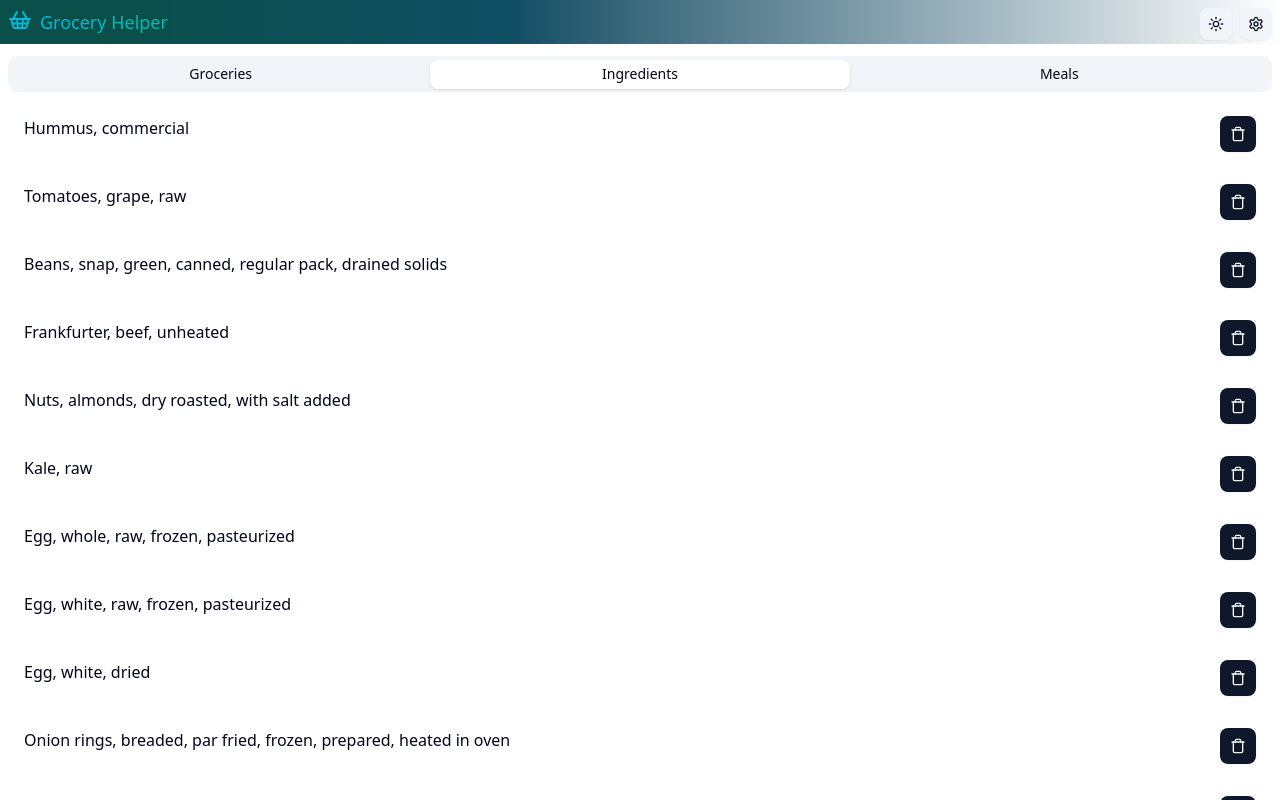
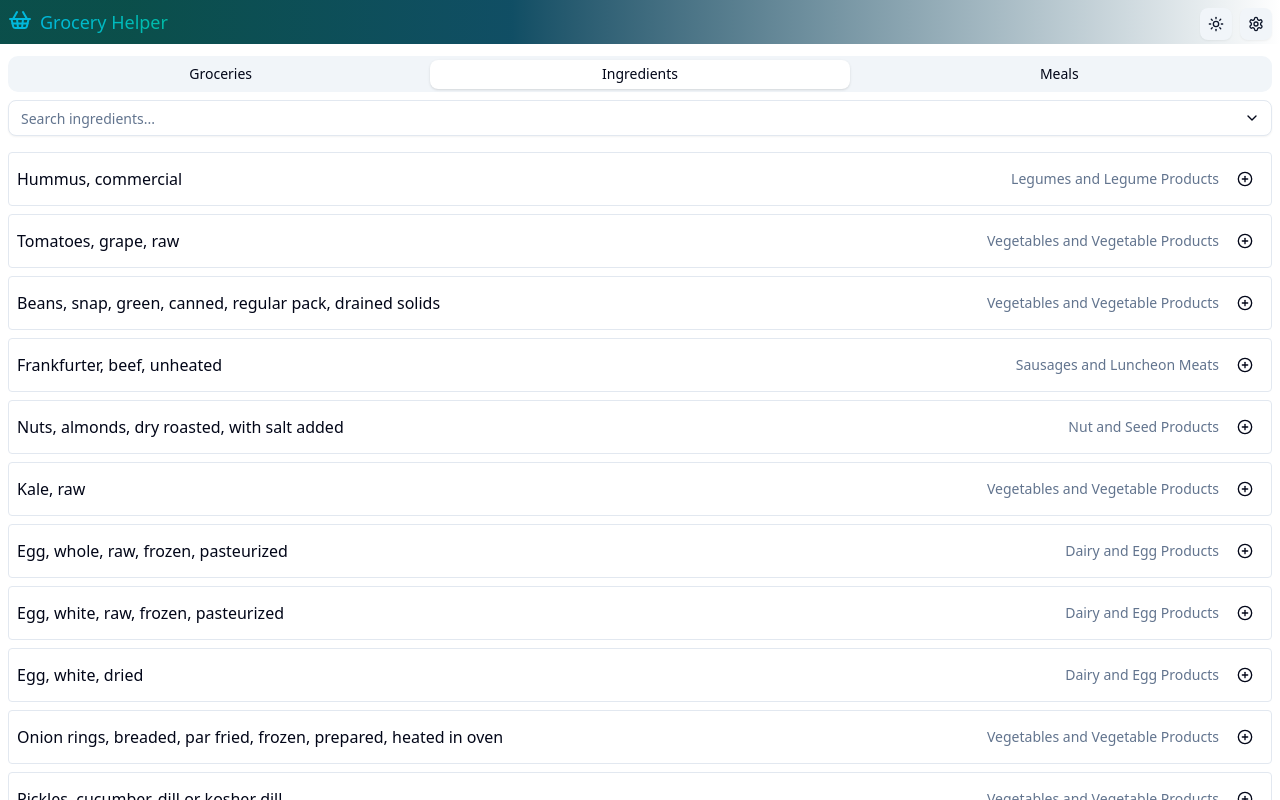
Before and after one commit to thatplatypus/SvelteGroceries, a SvelteKit app in the folder svelte-groceries/: page / in a window 1280 px wide. Both pictures are taken after a click on the tab "Ingredients". Shown: the top 800 px of the page. Built offline with nearby package versions, Linux system fonts and the light colour scheme.

Commit message:
Improve Ingredient List

```diff
--- a/svelte-groceries/src/app.css
+++ b/svelte-groceries/src/app.css
@@ -3,6 +3,18 @@
 @import "tw-animate-css";
 
 @custom-variant dark (&:is(.dark *));
+
+/* Chrome, Safari, Edge, Opera */
+input::-webkit-outer-spin-button,
+input::-webkit-inner-spin-button {
+  -webkit-appearance: none;
+  margin: 0;
+}
+
+/* Firefox */
+input[type="number"] {
+  -moz-appearance: textfield;
+}
 
 :root {
   --radius: 0.625rem;
--- a/svelte-groceries/src/lib/components/Groceries.svelte
+++ b/svelte-groceries/src/lib/components/Groceries.svelte
@@ -6,14 +6,15 @@
 	import type { Ingredient } from '../../stores/ingredient';
 	import { ingredientStore } from '../../stores/ingredient';
 	import { Separator } from '$lib/components/ui/separator/index.js';
-	import { localStore } from '../../stores/localStore.svelte';
+	import { groceryListStore } from '../../stores/groceryList';
 
-	const ingredientList = localStore<Ingredient[]>('ingredientList', []);
+	const ingredientList = groceryListStore;
 	let selectedIngredient: Ingredient | null = $state(null);
 	let searchValue = $state('');
 	let availableIngredients: Ingredient[] = $state([]);
 
 	$effect(() => {
+		ingredientList.initialize();
 		(async () => {
 			try {
 				availableIngredients = await $ingredientStore;
@@ -72,7 +73,7 @@
 	<TypeAhead
 		items={availableIngredients}
 		bind:value={selectedIngredient}
-		bind:searchValue={searchValue}
+		bind:searchValue
 		placeholder="Search ingredients..."
 		class="grow"
 		getItemKey={(ingredient) => ingredient.id.toString()}
@@ -92,7 +93,7 @@
 		<Input
 			value={ingredient.quantity}
 			type="number"
-			class="max-w-10"
+			class="w-10 lg:w-16"
 			oninput={(e) => {
 				const target = e.target as HTMLInputElement | null;
 				if (!target) return;
--- a/svelte-groceries/src/lib/components/Ingredients.svelte
+++ /dev/null
@@ -1,19 +0,0 @@
-<script lang="ts">
-	import type { Ingredient } from '../../stores/ingredient';
-	import { RingLoader } from 'svelte-loading-spinners';
-	import Button from './ui/button/button.svelte';
-	import { PlusCircleIcon } from '@lucide/svelte';
-
-	export let ingredients: Ingredient[] | undefined;
-</script>
-
-<ul>
-	{#if ingredients}
-		{#each ingredients as ingredient}
-			<li class="flex flex-row p-4">
-				{ingredient.name}
-				<Button variant="ghost"><PlusCircleIcon /></Button>
-			</li>
-		{/each}
-	{:else}<RingLoader color="#14b8a6" />{/if}
-</ul>
--- /dev/null
+++ b/svelte-groceries/src/lib/components/IngredientsTab.svelte
@@ -0,0 +1,113 @@
+<script lang="ts">
+	import type { Ingredient } from '../../stores/ingredient';
+	import { ingredientStore } from '../../stores/ingredient';
+	import { Button } from '$lib/components/ui/button/';
+	import { Input } from '$lib/components/ui/input/';
+	import { TypeAhead } from '$lib/components/ui/typeahead/';
+	import { PlusCircleIcon } from '@lucide/svelte';
+	import { groceryListStore } from '../../stores/groceryList';
+	import { RingLoader } from 'svelte-loading-spinners';
+
+	const ingredientList = groceryListStore;
+	let selectedIngredient: Ingredient | null = $state(null);
+	let searchValue = $state('');
+	let availableIngredients: Ingredient[] = $state([]);
+
+	$effect(() => {
+		ingredientList.initialize();
+		(async () => {
+			try {
+				availableIngredients = await $ingredientStore;
+			} catch (error) {
+				console.error('IngredientsTab: Failed to load ingredients:', error);
+				availableIngredients = [];
+			}
+		})();
+	});
+
+	const AddIngredient = (ingredient: Ingredient) => {
+		console.log('Adding ingredient:', ingredient.name, 'to grocery list');
+		const existingIngredient = ingredientList.value.find((i) => i.id === ingredient.id);
+		if (existingIngredient) {
+			updateQuantity(existingIngredient, 1);
+		} else {
+			const newIngredient: Ingredient = {
+				...ingredient,
+				quantity: 1
+			};
+			ingredientList.value = [...ingredientList.value, newIngredient];
+		}
+		console.log('Current grocery list:', ingredientList.value);
+		selectedIngredient = null;
+		searchValue = '';
+	};
+
+	const AddCustomIngredient = (name: string) => {
+		if (!name.trim()) return;
+
+		const newIngredient: Ingredient = {
+			id: ingredientList.value.length ? Math.max(...ingredientList.value.map((i) => i.id)) + 1 : 1,
+			name: name.trim(),
+			quantity: 1
+		};
+
+		ingredientList.value = [...ingredientList.value, newIngredient];
+		selectedIngredient = null;
+		searchValue = '';
+	};
+
+	const updateQuantity = (ingredient: Ingredient, delta: number) => {
+		ingredientList.value = ingredientList.value.map((i) =>
+			i.id === ingredient.id ? { ...i, quantity: Math.max(1, i.quantity + delta) } : i
+		);
+	};
+
+	const handleSelect = (event: any) => {
+		AddIngredient(event.detail.item);
+	};
+</script>
+
+<div class="flex flex-col gap-4">
+	<div class="flex flex-row gap-2">
+		<TypeAhead
+			items={availableIngredients}
+			bind:value={selectedIngredient}
+			bind:searchValue
+			placeholder="Search ingredients..."
+			class="grow"
+			getItemKey={(ingredient) => ingredient.id.toString()}
+			getItemLabel={(ingredient) => ingredient.name}
+			getItemDescription={(ingredient) => ingredient.category || ''}
+			fuseOptions={{
+				keys: ['name', 'category'],
+				threshold: 0.3
+			}}
+			allowCustomValue={true}
+			onCustomValue={AddCustomIngredient}
+			on:select={handleSelect}
+		/>
+	</div>
+
+	{#if availableIngredients.length > 0}
+		<ul class="space-y-2">
+			{#each availableIngredients as ingredient (ingredient.id)}
+				<li class="flex flex-row p-2 items-center border rounded">
+					<span class="grow">{ingredient.name}</span>
+					{#if ingredient.category}
+						<span class="text-sm text-muted-foreground mr-2">{ingredient.category}</span>
+					{/if}
+					<Button
+						variant="ghost"
+						size="icon"
+						onclick={() => AddIngredient(ingredient)}
+						class="hover:bg-green-100 dark:hover:bg-green-900"
+					>
+						<PlusCircleIcon />
+					</Button>
+				</li>
+			{/each}
+		</ul>
+	{:else}
+		<div class="text-center text-muted-foreground"><RingLoader color="#14b8a6" /></div>
+	{/if}
+</div>
--- a/svelte-groceries/src/routes/+page.svelte
+++ b/svelte-groceries/src/routes/+page.svelte
@@ -3,16 +3,9 @@
 	import * as Tabs from '$lib/components/ui/tabs/';
 	import { MoonIcon, SunIcon, ShoppingBasketIcon, TrashIcon } from '@lucide/svelte';
 	import Settings from '@lucide/svelte/icons/settings';
-	import { Ingredient, ingredientStore } from '../stores/ingredient';
-	import { onMount } from 'svelte';
 	import Groceries from '$lib/components/Groceries.svelte';
 	import { toggleMode } from 'mode-watcher';
-
-	let ingredients: Ingredient[] | undefined;
-
-	onMount(async () => {
-		ingredients = await ingredientStore.get();
-	});
+	import IngredientsTab from '$lib/components/IngredientsTab.svelte';
 </script>
 
 <div
@@ -46,17 +39,7 @@
 			<Groceries />
 		</Tabs.Content>
 		<Tabs.Content value="ingredients">
-			<ul>
-				{#if ingredients}
-					{#each ingredients as ingredient}
-						<li class="flex flex-row p-4">
-							{ingredient.name}
-							<span class="grow"></span>
-							<Button size="icon"><TrashIcon /></Button>
-						</li>
-					{/each}
-				{/if}
-			</ul>
+			<IngredientsTab />
 		</Tabs.Content>
 		<Tabs.Content value="meals">Enter meals here.</Tabs.Content>
 	</Tabs.Root>
--- /dev/null
+++ b/svelte-groceries/src/stores/groceryList.ts
@@ -0,0 +1,4 @@
+import type { Ingredient } from './ingredient';
+import { localStore } from './localStore.svelte';
+
+export const groceryListStore = localStore<Ingredient[]>('ingredientList', []);
--- a/svelte-groceries/src/stores/localStore.svelte.ts
+++ b/svelte-groceries/src/stores/localStore.svelte.ts
@@ -3,6 +3,7 @@ import { browser } from '$app/environment';
 export class LocalStore<T> {
   value = $state<T>() as T;
   key = '';
+  private _initialized = false;
 
   constructor(key: string, value: T) {
     this.key = key;
@@ -12,9 +13,16 @@ export class LocalStore<T> {
       const item = localStorage.getItem(key);
       if (item) this.value = this.deserialize(item);
     }
+  }
+
+  initialize() {
+    if (this._initialized) return;
+    this._initialized = true;
 
     $effect(() => {
-      localStorage.setItem(this.key, this.serialize(this.value));
+      if (browser) {
+        localStorage.setItem(this.key, this.serialize(this.value));
+      }
     });
   }
 
--- a/svelte-groceries/svelte.config.js
+++ b/svelte-groceries/svelte.config.js
@@ -7,7 +7,7 @@ const config = {
 			fallback: 'index.html'
 		}),
 		paths: {
-			base: process.env.NODE_ENV === 'production' ? '/SvelteGroceries' : ''
+			base: '/SvelteGroceries'
 		}
 	},
 };
```
